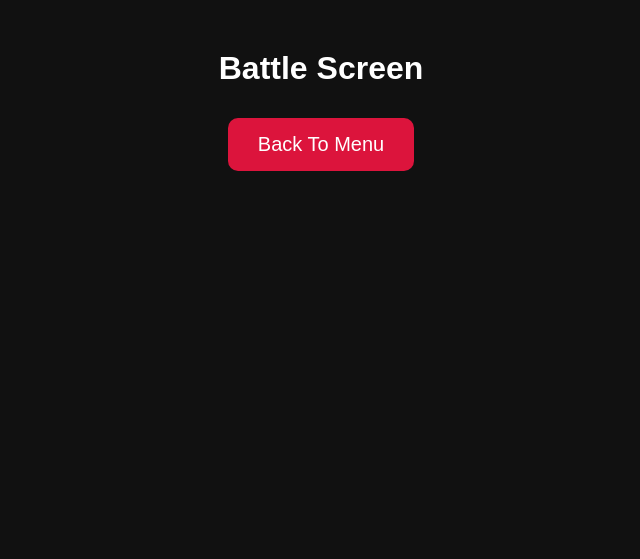
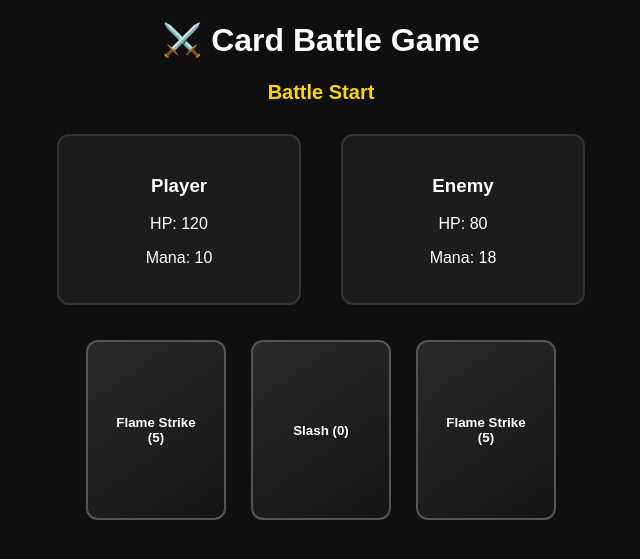
Before and after one commit to shenichi6/fristgame, a Flask app: page /battle in a window 1280 px wide. Shown: the top 559 px of the page, without its empty margins (319-959 px from the left). Run offline with Flask 3, Linux system fonts and the light colour scheme.

Commit message:
upgrade on code

```diff
--- a/Static/css/style.css
+++ b/Static/css/style.css
@@ -1,33 +1,127 @@
-body{
-    background-color: #111;
+/* =========================
+   GENERAL
+========================= */
+
+body {
+    margin: 0;
+    font-family: Arial, Helvetica, sans-serif;
+    background: #0f0f0f;
     color: white;
-    font-family: Arial, Helvetica, sans-serif;
     text-align: center;
 }
 
-h1{
-    margin-top: 50px;
+/* =========================
+   GAME AREA
+========================= */
+
+.game {
+    display: flex;
+    justify-content: center;
+    gap: 40px;
+    margin-top: 30px;
 }
 
-.menu-buttons{
-    margin-top: 40px;
+.card {
+    background: #1c1c1c;
+    padding: 20px;
+    border-radius: 12px;
+    width: 200px;
+    border: 2px solid #333;
 }
 
-button{
-    padding: 15px 30px;
-    margin: 10px;
+/* =========================
+   BUTTONS
+========================= */
 
+button {
+    padding: 10px 20px;
+    margin: 5px;
     border: none;
-    border-radius: 10px;
-
-    background-color: crimson;
+    border-radius: 8px;
+    background: crimson;
     color: white;
-
-    font-size: 20px;
-
     cursor: pointer;
+    transition: 0.2s;
 }
 
-button:hover{
-    background-color: darkred;
+button:hover {
+    background: darkred;
+    transform: scale(1.05);
 }
+
+/* =========================
+   HAND CARDS
+========================= */
+
+#hand {
+    display: flex;
+    justify-content: center;
+    gap: 15px;
+    margin-top: 30px;
+}
+
+#hand button {
+    width: 140px;
+    height: 180px;
+    background: linear-gradient(145deg, #2a2a2a, #141414);
+    border: 2px solid #555;
+    border-radius: 12px;
+    font-weight: bold;
+    cursor: pointer;
+    transition: 0.2s;
+}
+
+#hand button:hover {
+    transform: scale(1.08);
+    border-color: gold;
+}
+
+/* =========================
+   DAMAGE POPUP
+========================= */
+
+.damage {
+    position: absolute;
+    color: red;
+    font-size: 24px;
+    font-weight: bold;
+    animation: floatUp 0.8s ease-out forwards;
+    pointer-events: none;
+}
+
+@keyframes floatUp {
+    0% {
+        opacity: 1;
+        transform: translateY(0);
+    }
+    100% {
+        opacity: 0;
+        transform: translateY(-50px);
+    }
+}
+
+/* =========================
+   SHAKE EFFECT
+========================= */
+
+.shake {
+    animation: shake 0.3s;
+}
+
+@keyframes shake {
+    0% { transform: translateX(0); }
+    25% { transform: translateX(-5px); }
+    50% { transform: translateX(5px); }
+    75% { transform: translateX(-5px); }
+    100% { transform: translateX(0); }
+}
+
+/* =========================
+   RESULT TEXT
+========================= */
+
+#result {
+    margin-top: 20px;
+    font-size: 20px;
+    color: gold;
+}
--- a/Static/js/script.js
+++ b/Static/js/script.js
@@ -1,94 +1,234 @@
-// SCREENS
-const mainMenu = document.getElementById("main-menu");
+// ==========================
+// CHARACTER DATA
+// ==========================
 
-const modeSelect = document.getElementById("mode-select");
+const characters = {
+    "Fire Knight": {
+        hp: 120,
+        armor: 6,
+        mana: 10,
+        attack: 12,
+        deck: [
+            { name: "Slash", cost: 0, type: "damage", power: 1 },
+            { name: "Flame Strike", cost: 5, type: "damage", power: 2 }
+        ]
+    },
 
-const characterSelect =
-document.getElementById("character-select");
+    "Ice Mage": {
+        hp: 80,
+        armor: 2,
+        mana: 18,
+        attack: 8,
+        deck: [
+            { name: "Ice Bolt", cost: 0, type: "damage", power: 1 },
+            { name: "Freeze", cost: 6, type: "stun", power: 0 }
+        ]
+    }
+};
 
+// ==========================
+// LOAD PLAYER
+// ==========================
 
-// BUTTONS
-const playButton =
-document.getElementById("play-btn");
+let playerCharacter =
+    localStorage.getItem("playerCharacter") || "Fire Knight";
 
-const aiModeButton =
-document.getElementById("ai-mode-btn");
+let enemyCharacter = "Ice Mage";
 
-const startGameButton =
-document.getElementById("start-game-btn");
+// ==========================
+// STATS
+// ==========================
 
+let playerHP = characters[playerCharacter].hp;
+let playerMana = characters[playerCharacter].mana;
+let playerAttack = characters[playerCharacter].attack;
+let playerArmor = characters[playerCharacter].armor;
 
-// CHARACTER CARDS
-const characterCards =
-document.querySelectorAll(".character-card");
+let enemyHP = characters[enemyCharacter].hp;
+let enemyMana = characters[enemyCharacter].mana;
+let enemyAttack = characters[enemyCharacter].attack;
+let enemyArmor = characters[enemyCharacter].armor;
 
+// ==========================
+// DECK SYSTEM
+// ==========================
 
-// GAME DATA
-let selectedMode = "";
-let selectedCharacter = "";
+let playerDeck = characters[playerCharacter].deck;
+let hand = [];
 
+let playerTurn = true;
 
-// PLAY BUTTON
-playButton.addEventListener("click", function(){
+// ==========================
+// ELEMENTS (SAFE)
+// ==========================
 
-    mainMenu.classList.add("hidden");
+const result = document.getElementById("result");
+const handDiv = document.getElementById("hand");
 
-    modeSelect.classList.remove("hidden");
+// ==========================
+// UI UPDATE
+// ==========================
 
-});
+function updateUI(){
 
+    document.getElementById("player-hp").textContent = playerHP;
+    document.getElementById("player-mana").textContent = playerMana;
 
-// AI MODE
-aiModeButton.addEventListener("click", function(){
+    document.getElementById("enemy-hp").textContent = enemyHP;
+    document.getElementById("enemy-mana").textContent = enemyMana;
 
-    selectedMode = "AI";
+    renderHand();
+}
 
-    modeSelect.classList.add("hidden");
+// ==========================
+// DRAW CARDS
+// ==========================
 
-    characterSelect.classList.remove("hidden");
+function drawCard(){
+    let card = playerDeck[Math.floor(Math.random() * playerDeck.length)];
+    hand.push(card);
+}
 
-});
+function drawHand(){
+    hand = [];
+    for(let i = 0; i < 3; i++){
+        drawCard();
+    }
+}
 
+// ==========================
+// RENDER HAND
+// ==========================
 
-// CHARACTER SELECT
-characterCards.forEach(function(card){
+function renderHand(){
 
-    card.addEventListener("click", function(){
+    handDiv.innerHTML = "";
 
-        characterCards.forEach(function(c){
+    hand.forEach((card, index) => {
 
-            c.classList.remove("selected");
+        let btn = document.createElement("button");
 
-        });
+        btn.innerText = `${card.name} (${card.cost})`;
 
-        card.classList.add("selected");
+        btn.onclick = () => useCard(index);
 
-        selectedCharacter =
-        card.dataset.character;
+        handDiv.appendChild(btn);
+    });
+}
 
-        console.log(selectedCharacter);
+// ==========================
+// DAMAGE FUNCTION (DEBUG SAFE)
+// ==========================
 
-    });
+function dealDamage(target, dmg){
 
-});
+    if(dmg < 0) dmg = 0;
 
+    target.hp -= dmg;
 
-// START GAME
-startGameButton.addEventListener("click", function(){
+    console.log("Damage dealt:", dmg);
+}
 
-    if(selectedCharacter === ""){
+// ==========================
+// USE CARD
+// ==========================
 
-        alert("Choose a character!");
+function useCard(index){
 
+    if(!playerTurn) return;
+
+    let card = hand[index];
+
+    if(playerMana < card.cost){
+        result.textContent = "Not enough mana!";
         return;
     }
 
-    alert(
-        "Starting game as " +
-        selectedCharacter +
-        " in " +
-        selectedMode +
-        " mode!"
-    );
+    playerMana -= card.cost;
 
-});
+    if(card.type === "damage"){
+
+        let dmg = (playerAttack * card.power) - enemyArmor;
+
+        dealDamage({hp: enemyHP}, dmg);
+        enemyHP -= dmg;
+
+        result.textContent = `You used ${card.name} → ${dmg} damage`;
+    }
+
+    if(card.type === "stun"){
+        enemyMana -= 2;
+        result.textContent = "Enemy stunned!";
+    }
+
+    hand.splice(index, 1);
+
+    updateUI();
+    checkWin();
+
+    endTurn();
+}
+
+// ==========================
+// ENEMY TURN
+// ==========================
+
+function enemyTurn(){
+
+    enemyMana += 2;
+
+    let dmg = enemyAttack - playerArmor;
+    dealDamage({hp: playerHP}, dmg);
+    playerHP -= dmg;
+
+    result.textContent = `Enemy attacks → ${dmg}`;
+
+    updateUI();
+    checkWin();
+
+    startTurn();
+}
+
+// ==========================
+// TURN SYSTEM
+// ==========================
+
+function endTurn(){
+    playerTurn = false;
+    setTimeout(enemyTurn, 800);
+}
+
+function startTurn(){
+    playerTurn = true;
+    playerMana += 2;
+    drawHand();
+}
+
+// ==========================
+// WIN CHECK
+// ==========================
+
+function checkWin(){
+
+    if(enemyHP <= 0){
+        result.textContent = "YOU WIN!";
+        disableAll();
+    }
+
+    if(playerHP <= 0){
+        result.textContent = "YOU LOSE!";
+        disableAll();
+    }
+}
+
+function disableAll(){
+    document.querySelectorAll("button").forEach(b => b.disabled = true);
+}
+
+// ==========================
+// START GAME
+// ==========================
+
+drawHand();
+updateUI();
+startTurn();
--- a/templates/battle.html
+++ b/templates/battle.html
@@ -2,18 +2,41 @@
 <html lang="en">
 <head>
     <meta charset="UTF-8">
-    <meta name="viewport" content="width=device-width, initial-scale=1.0">
-    <title>Battle</title>
-
+    <title>Card Battle Game</title>
     <link rel="stylesheet" href="{{ url_for('static', filename='css/style.css') }}">
 </head>
+
 <body>
 
-    <h1>Battle Screen</h1>
+<h1>⚔️ Card Battle Game</h1>
 
-    <a href="/">
-        <button>Back To Menu</button>
-    </a>
+<!-- RESULT TEXT -->
+<h2 id="result">Battle Start</h2>
+
+<!-- GAME AREA -->
+<div class="game">
+
+    <!-- PLAYER -->
+    <div class="card">
+        <h3>Player</h3>
+        <p>HP: <span id="player-hp"></span></p>
+        <p>Mana: <span id="player-mana"></span></p>
+    </div>
+
+    <!-- ENEMY -->
+    <div class="card">
+        <h3>Enemy</h3>
+        <p>HP: <span id="enemy-hp"></span></p>
+        <p>Mana: <span id="enemy-mana"></span></p>
+    </div>
+
+</div>
+
+<!-- HAND -->
+<div id="hand"></div>
+
+<!-- SCRIPT -->
+<script src="{{ url_for('static', filename='js/script.js') }}"></script>
 
 </body>
 </html>
```
